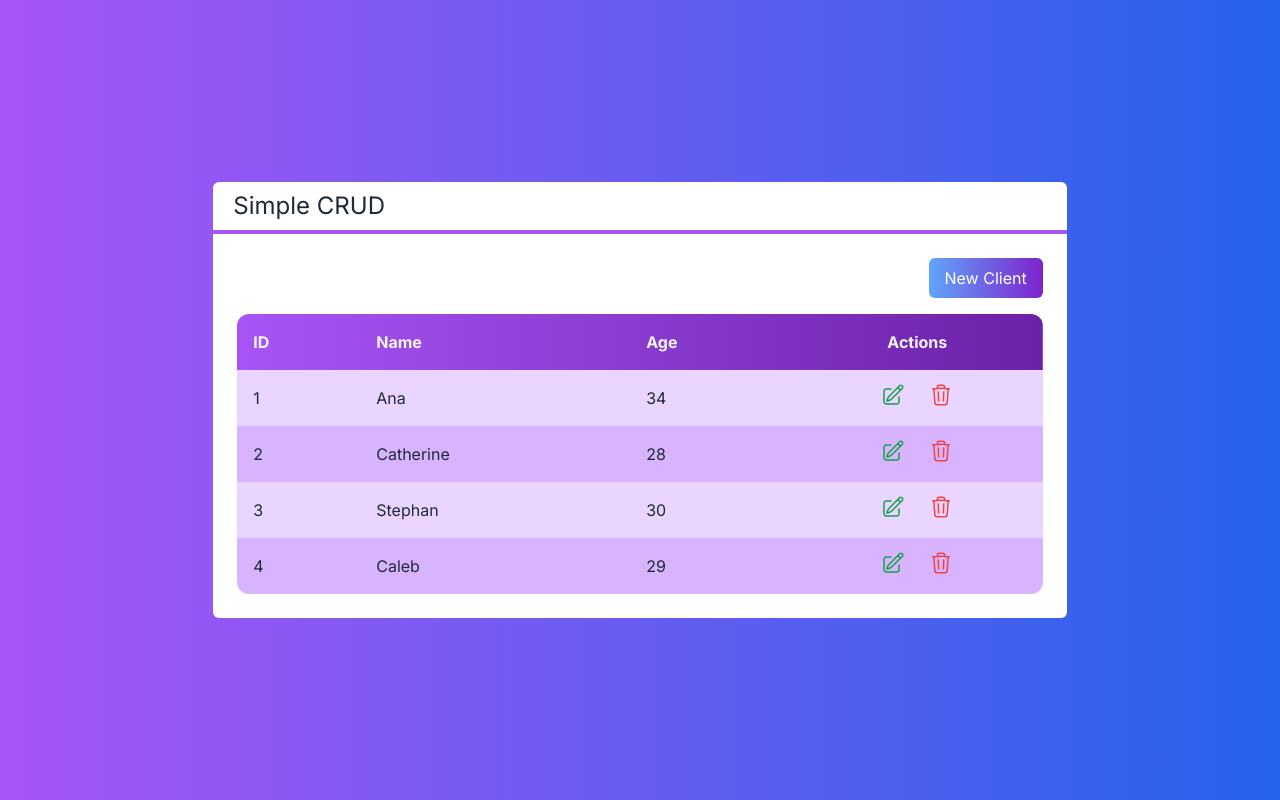
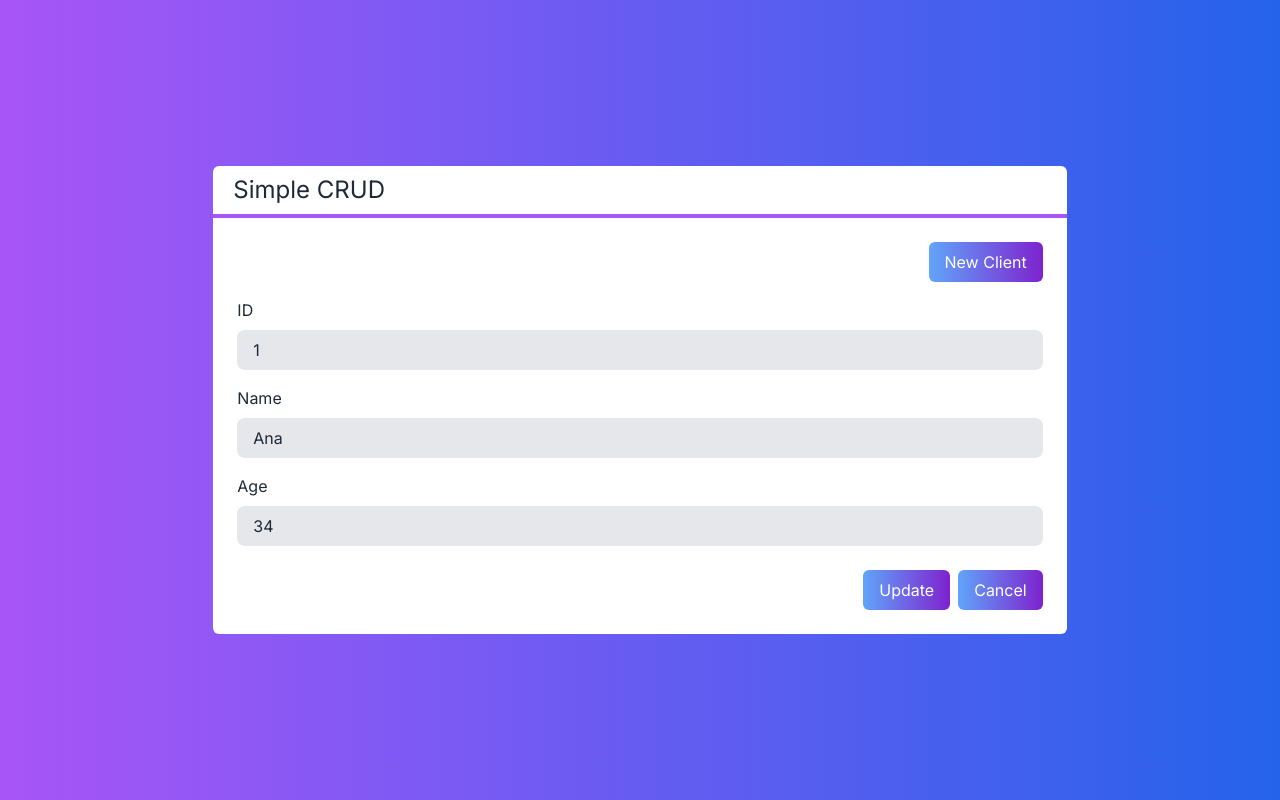
Before and after one commit to iaraflaminio/project-next-crud, a Next.js app: page / in a window 1280 px wide. Built offline with nearby package versions, Linux system fonts and the light colour scheme.

Commit message:
Implementing and testing form

```diff
--- a/src/components/Entries.tsx
+++ b/src/components/Entries.tsx
@@ -1,5 +1,5 @@
 interface EntriesProps {
-    type?: string
+    type?: 'text' | 'number'
     text: string
     value: any
     readOnly?: boolean
@@ -9,8 +9,21 @@ interface EntriesProps {
 
 export default function Entries(props: EntriesProps) {
     return (
-        <div>
-
+        <div className={`flex flex-col ${props.className}`}>
+            <label className="mb-2">
+                {props.text}
+            </label>
+            <input
+                type={props.type ?? 'text'}
+                value={props.value}
+                readOnly={props.readOnly}
+                onChange={(e) => props.changedValue?.(e.target.value)}
+                className={`
+                  boder border-purple-500 rounded-lg
+                  focus: outline-none bg-gray-200 px-4 py-2 hover:bg-white
+                  ${props.readOnly ? '' : 'focus:bg-white' }
+                `}
+            />
         </div>
     )
 }
--- a/src/components/FormClient.tsx
+++ b/src/components/FormClient.tsx
@@ -1,4 +1,7 @@
-import Client from "@/core/Client";
+import Client from "@/core/Client"
+import Entries from "./Entries"
+import { useState } from "react"
+import ButtonNewClient from "./ButtonNewClient"
 
 interface FormClientProps {
     client: Client
@@ -7,5 +10,21 @@ interface FormClientProps {
 }
 
 export default function FormClient(props: FormClientProps) {
+    const id = props.client?.id ?? null
+    const [name, setName] = useState(props.client?.name ?? '')
+    const [age, setAge] = useState(props.client?.age ?? 0)
+    return (
+        <div>
+            {id ? (<Entries readOnly text="ID" value={id} className="mb-4" />) : false}
+            <Entries text="Name" value={name} changedValue={setName} className="mb-4" />
+            <Entries text="Age" type="number" value={age} changedValue={setAge} />
 
+            <div className="flex justify-end mt-6">
+                <ButtonNewClient className="mr-2">
+                    {id ? 'Update' : 'Create'}
+                </ButtonNewClient>
+                <ButtonNewClient > Cancel </ButtonNewClient>
+            </div>
+        </div>
+    )
 }
--- a/src/pages/index.tsx
+++ b/src/pages/index.tsx
@@ -1,4 +1,5 @@
 import ButtonNewClient from "@/components/ButtonNewClient";
+import FormClient from "@/components/FormClient";
 import Layout from "@/components/Layout";
 import TableClient from "@/components/TableClient";
 import Client from "@/core/Client";
@@ -33,7 +34,8 @@ export default function Home() {
         <div className="flex justify-end">
           <ButtonNewClient className="mb-4">New Client</ButtonNewClient>
         </div>
-        <TableClient clients={clients} selectedClient={selectedClient} deletedClient={deletedClient}></TableClient>
+        {/* <TableClient clients={clients} selectedClient={selectedClient} deletedClient={deletedClient}></TableClient> */}
+        <FormClient client={clients[0]}></FormClient>
       </Layout>
     </div>
   );
```
